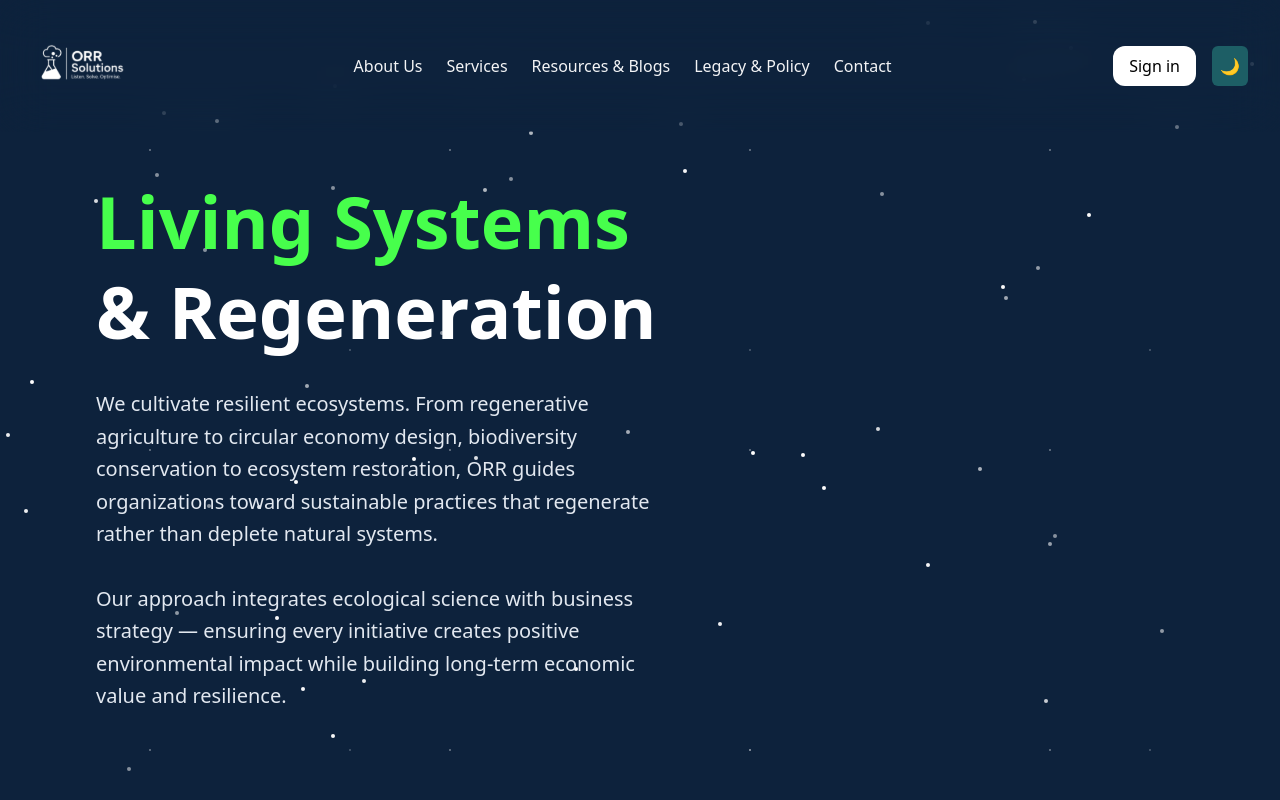
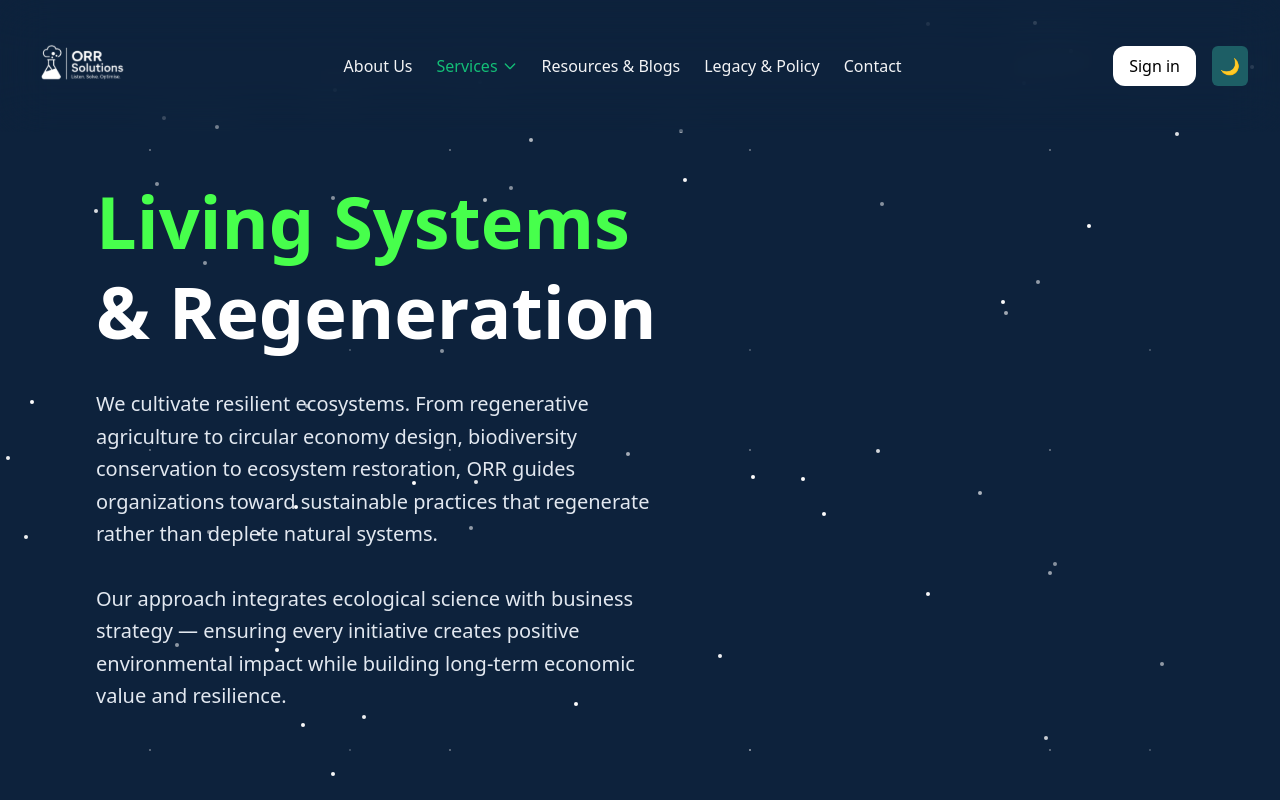
Before and after one commit to SK-PROJECTX/ORR-SOLUTION, a Next.js app in the folder client/: page /services/living-systems-regeneration in a window 1280 px wide. Shown: the top 800 px of the page. Built offline with nearby package versions, Linux system fonts and the light colour scheme.

Commit message:
code refactoring and ui update

```diff
--- a/client/app/(landing)/layout.tsx
+++ b/client/app/(landing)/layout.tsx
@@ -1,5 +1,6 @@
 import { LandingHeader } from "../components/LandingHeader";
 import { LandingFooter } from "../components/LandingFooter";
+import AnimatedBackground from "../../components/AnimatedBackground";
 
 export default function LandingLayout({
   children,
@@ -7,10 +8,11 @@ export default function LandingLayout({
   children: React.ReactNode;
 }) {
   return (
-    <div className="min-h-screen flex flex-col">
+    <div className="min-h-screen flex flex-col relative">
+      <AnimatedBackground />
       <LandingHeader />
 
-      <main className="flex-1 star">
+      <main className="flex-1 star relative z-10">
         {children}
       </main>
       <LandingFooter />
--- a/client/app/(landing)/services/living-systems-regeneration/page.tsx
+++ b/client/app/(landing)/services/living-systems-regeneration/page.tsx
@@ -1,4 +1,3 @@
-import AnimatedBackground from "@/components/AnimatedBackground";
 import HeroSection from "@/components/living_systems/HeroSection";
 import WhatWeOfferSection from "@/components/living_systems/WhatWeOfferSection";
 import HowWeWorkSection from "@/components/living_systems/HowWeWorkSection";
@@ -10,7 +9,6 @@ import FinalCTASection from "@/components/living_systems/FinalCTASection";
 export default function LivingSystemsPage() {
   return (
     <div className="min-h-screen py-12 relative overflow-hidden">
-      <AnimatedBackground />
       <HeroSection />
       <WhatWeOfferSection />
       <HowWeWorkSection />
--- a/client/app/(landing)/services/operational-systems-infrastructure/page.tsx
+++ b/client/app/(landing)/services/operational-systems-infrastructure/page.tsx
@@ -1,4 +1,3 @@
-import AnimatedBackground from "@/components/AnimatedBackground";
 import HeroSection from "@/components/operational_systems/HeroSection";
 import WhatWeOfferSection from "@/components/operational_systems/WhatWeOfferSection";
 import HowWeWorkSection from "@/components/operational_systems/HowWeWorkSection";
@@ -10,7 +9,6 @@ import FinalCTASection from "@/components/operational_systems/FinalCTASection";
 export default function OperationalSystemsPage() {
   return (
     <div className="min-h-screen py-12 relative overflow-hidden">
-      <AnimatedBackground />
       <HeroSection />
       <WhatWeOfferSection />
       <HowWeWorkSection />
--- a/client/app/(landing)/services/page.tsx
+++ b/client/app/(landing)/services/page.tsx
@@ -177,7 +177,7 @@ export default function Services() {
               <h2 className="text-4xl font-bold text-white mb-6">
                 ORR is your Business GP for
               </h2>
-              <h3 className="text-4xl font-bold mb-8">
+              <h3 className="text-4xl font-bold mb-8 text-white">
                 complex <span className="text-green-400">systems — digital and living.</span>
               </h3>
               <p className="text-gray-300 text-xl mb-8">
--- a/client/app/(landing)/services/strategy_advisory/page.tsx
+++ b/client/app/(landing)/services/strategy-advisory-compliant/page.tsx
@@ -1,4 +1,3 @@
-import AnimatedBackground from "@/components/AnimatedBackground";
 import HeroSection from "@/components/strategy_advisory/HeroSection";
 import WhatWeOfferSection from "@/components/strategy_advisory/WhatWeOfferSection";
 import HowWeWorkSection from "@/components/strategy_advisory/HowWeWorkSection";
@@ -10,7 +9,6 @@ import FinalCTASection from "@/components/strategy_advisory/FinalCTASection";
 export default function StrategyAdvisoryPage() {
   return (
     <div className="min-h-screen py-12 relative overflow-hidden">
-      <AnimatedBackground />
       <HeroSection />
       <WhatWeOfferSection />
       <HowWeWorkSection />
--- a/client/app/components/LandingHeader.tsx
+++ b/client/app/components/LandingHeader.tsx
@@ -3,10 +3,13 @@
 import Link from 'next/link';
 import { ThemeToggle } from './ThemeToggle';
 import { useEffect, useState } from 'react';
+import { usePathname } from 'next/navigation';
 
 export function LandingHeader() {
   const [isScrolled, setIsScrolled] = useState(false);
   const [isMobileMenuOpen, setIsMobileMenuOpen] = useState(false);
+  const [isServicesOpen, setIsServicesOpen] = useState(false);
+  const pathname = usePathname();
 
   useEffect(() => {
     const handleScroll = () => {
@@ -25,11 +28,33 @@ export function LandingHeader() {
 
         {/* Desktop Navigation */}
         <nav className="hidden lg:flex space-x-6">
-          <Link href="/about-us" className="text-gray-100 hover:opacity-70 text-sm xl:text-base">About Us</Link>
-          <Link href="/services" className="text-gray-100 hover:opacity-70 text-sm xl:text-base">Services</Link>
-          <Link href="/resources-blogs" className="text-gray-100 hover:opacity-70 text-sm xl:text-base">Resources & Blogs</Link>
-          <Link href="/legacy-policy" className="text-gray-100 hover:opacity-70 text-sm xl:text-base">Legacy & Policy</Link>
-          <Link href="/contact" className="text-gray-100 hover:opacity-70 text-sm xl:text-base">Contact</Link>
+          <Link href="/about-us" className={`hover:opacity-70 text-sm xl:text-base ${pathname === '/about-us' ? 'text-[#13BE77]' : 'text-gray-100'}`}>About Us</Link>
+          <div className="relative">
+            <div onMouseEnter={() => setIsServicesOpen(true)} onMouseLeave={() => setIsServicesOpen(false)}>
+              <Link href="/services" className={`hover:opacity-70 text-sm xl:text-base flex items-center ${pathname.includes('/services') ? 'text-[#13BE77]' : 'text-gray-100'}`}>
+                Services
+                <svg className="w-4 h-4 ml-1" fill="none" stroke="currentColor" viewBox="0 0 24 24">
+                  <path strokeLinecap="round" strokeLinejoin="round" strokeWidth={2} d="M19 9l-7 7-7-7" />
+                </svg>
+              </Link>
+              {isServicesOpen && (
+                <div className="absolute top-full left-0 mt-2 w-80 bg-black/90 backdrop-blur-xl rounded-lg shadow-lg border border-white/10 py-2" onMouseEnter={() => setIsServicesOpen(true)} onMouseLeave={() => setIsServicesOpen(false)}>
+                  <Link href="/services/strategy_advisory" className={`block px-4 py-3 hover:bg-white/10 text-sm ${pathname === '/services/strategy_advisory' ? 'text-[#13BE77]' : 'text-gray-100'}`}>
+                    Strategic Advisory & Compliance
+                  </Link>
+                  <Link href="/services/operational-systems-infrastructure" className={`block px-4 py-3 hover:bg-white/10 text-sm ${pathname === '/services/operational-systems-infrastructure' ? 'text-[#13BE77]' : 'text-gray-100'}`}>
+                    Operational Systems & Infrastructure
+                  </Link>
+                  <Link href="/services/living-systems-regeneration" className={`block px-4 py-3 hover:bg-white/10 text-sm ${pathname === '/services/living-systems-regeneration' ? 'text-[#13BE77]' : 'text-gray-100'}`}>
+                    Living Systems & Regeneration
+                  </Link>
+                </div>
+              )}
+            </div>
+          </div>
+          <Link href="/resources-blogs" className={`hover:opacity-70 text-sm xl:text-base ${pathname === '/resources-blogs' ? 'text-[#13BE77]' : 'text-gray-100'}`}>Resources & Blogs</Link>
+          <Link href="/legacy-policy" className={`hover:opacity-70 text-sm xl:text-base ${pathname === '/legacy-policy' ? 'text-[#13BE77]' : 'text-gray-100'}`}>Legacy & Policy</Link>
+          <Link href="/contact" className={`hover:opacity-70 text-sm xl:text-base ${pathname === '/contact' ? 'text-[#13BE77]' : 'text-gray-100'}`}>Contact</Link>
         </nav>
 
         <div className="hidden lg:flex items-center space-x-4">
@@ -61,7 +86,7 @@ export function LandingHeader() {
       <div className={`lg:hidden fixed top-0 right-0 h-full w-80 bg-background transform transition-transform duration-300 ease-in-out z-50 ${
         isMobileMenuOpen ? 'translate-x-0' : 'translate-x-full'
       }`}>
-        <div className="p-6">
+        <div className="p-6 backdrop-blur-2xl">
           <div className="flex justify-between items-center mb-8">
             <img src="/images/logo.svg" alt="ORR Solutions" className="h-8 w-auto" />
             <button onClick={() => setIsMobileMenuOpen(false)} className="text-white p-2">
@@ -71,11 +96,18 @@ export function LandingHeader() {
             </button>
           </div>
           <nav className="flex flex-col space-y-6">
-            <Link href="/about-us" className="text-gray-100 hover:text-[#13BE77] transition-colors text-lg" onClick={() => setIsMobileMenuOpen(false)}>About Us</Link>
-            <Link href="/services" className="text-gray-100 hover:text-[#13BE77] transition-colors text-lg" onClick={() => setIsMobileMenuOpen(false)}>Services</Link>
-            <Link href="/resources-blogs" className="text-gray-100 hover:text-[#13BE77] transition-colors text-lg" onClick={() => setIsMobileMenuOpen(false)}>Resources & Blogs</Link>
-            <Link href="/legacy-policy" className="text-gray-100 hover:text-[#13BE77] transition-colors text-lg" onClick={() => setIsMobileMenuOpen(false)}>Legacy & Policy</Link>
-            <Link href="/contact" className="text-gray-100 hover:text-[#13BE77] transition-colors text-lg" onClick={() => setIsMobileMenuOpen(false)}>Contact</Link>
+            <Link href="/about-us" className={`hover:text-[#13BE77] transition-colors text-lg ${pathname === '/about-us' ? 'text-[#13BE77]' : 'text-gray-100'}`} onClick={() => setIsMobileMenuOpen(false)}>About Us</Link>
+            <div>
+              <Link href="/services" className={`hover:text-[#13BE77] transition-colors text-lg block mb-2 ${pathname.includes('/services') ? 'text-[#13BE77]' : 'text-gray-100'}`} onClick={() => setIsMobileMenuOpen(false)}>Services</Link>
+              <div className="ml-4 space-y-2">
+                <Link href="/services/strategy_advisory" className={`hover:text-[#13BE77] transition-colors text-base block ${pathname === '/services/strategy_advisory' ? 'text-[#13BE77]' : 'text-gray-300'}`} onClick={() => setIsMobileMenuOpen(false)}>Strategic Advisory & Compliance</Link>
+                <Link href="/services/operational-systems-infrastructure" className={`hover:text-[#13BE77] transition-colors text-base block ${pathname === '/services/operational-systems-infrastructure' ? 'text-[#13BE77]' : 'text-gray-300'}`} onClick={() => setIsMobileMenuOpen(false)}>Operational Systems & Infrastructure</Link>
+                <Link href="/services/living-systems-regeneration" className={`hover:text-[#13BE77] transition-colors text-base block ${pathname === '/services/living-systems-regeneration' ? 'text-[#13BE77]' : 'text-gray-300'}`} onClick={() => setIsMobileMenuOpen(false)}>Living Systems & Regeneration</Link>
+              </div>
+            </div>
+            <Link href="/resources-blogs" className={`hover:text-[#13BE77] transition-colors text-lg ${pathname === '/resources-blogs' ? 'text-[#13BE77]' : 'text-gray-100'}`} onClick={() => setIsMobileMenuOpen(false)}>Resources & Blogs</Link>
+            <Link href="/legacy-policy" className={`hover:text-[#13BE77] transition-colors text-lg ${pathname === '/legacy-policy' ? 'text-[#13BE77]' : 'text-gray-100'}`} onClick={() => setIsMobileMenuOpen(false)}>Legacy & Policy</Link>
+            <Link href="/contact" className={`hover:text-[#13BE77] transition-colors text-lg ${pathname === '/contact' ? 'text-[#13BE77]' : 'text-gray-100'}`} onClick={() => setIsMobileMenuOpen(false)}>Contact</Link>
             <div className="pt-6 border-t border-white/10 flex items-center justify-between">
               <Link href="/login" className='bg-white py-2 px-10 text-black rounded-xl hover:bg-[#13BE77] hover:text-white transition-colors' onClick={() => setIsMobileMenuOpen(false)}>Sign in</Link>
               <ThemeToggle />
```
Also changed, not shown: client/app/components/ServicePillars.tsx (+10 -4 lines).
